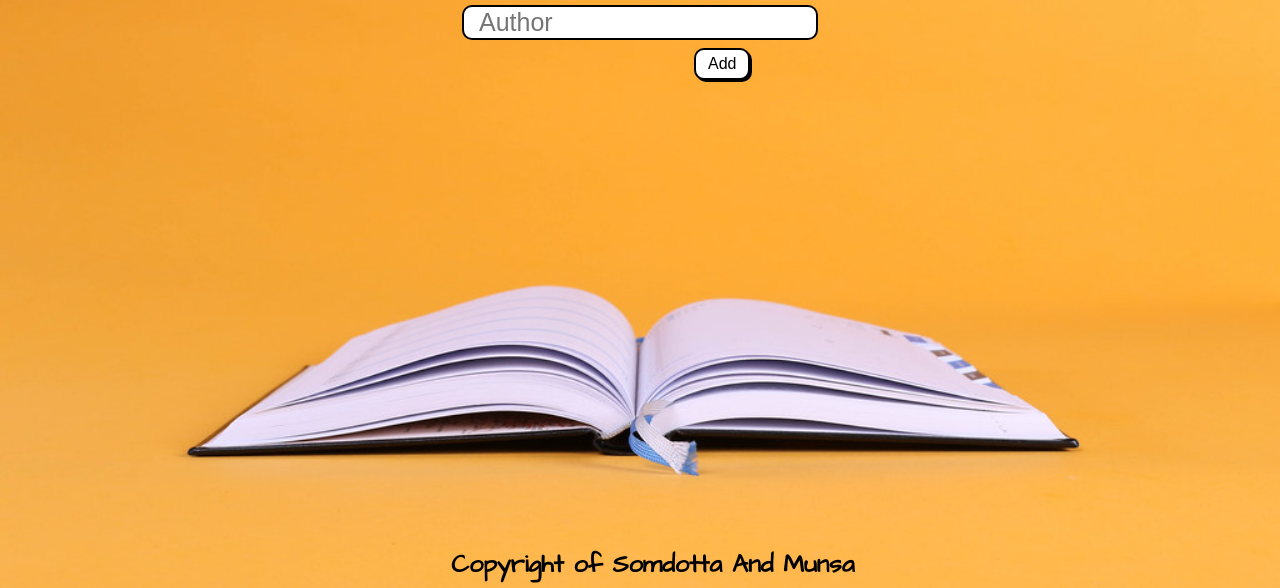
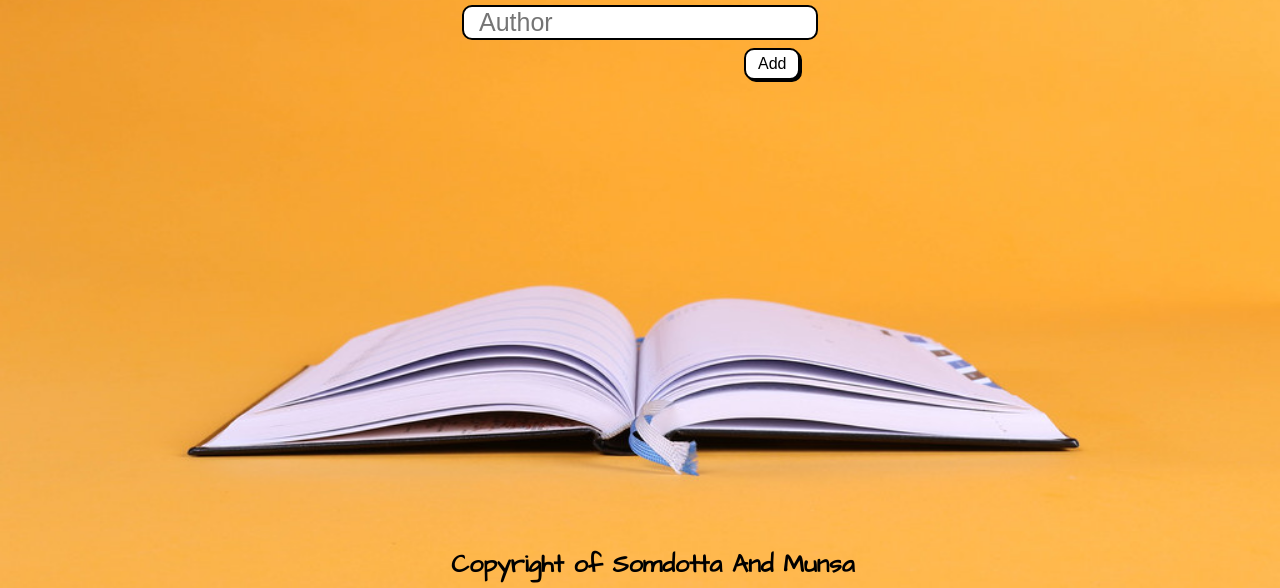
Before and after one commit to Somdotta07/Awesome_Books, a website with bundled scripts: page index.html in a window 1280 px wide. Both pictures are taken after a click on the link "Add Book". Shown: the part 212-800 px from the top of the page. Built offline with nearby package versions, Linux system fonts and the light colour scheme.

Commit message:
Update style.css

```diff
--- a/style.css
+++ b/style.css
@@ -116,7 +116,7 @@ form input {
 
 form .btn {
   display: flex;
-  margin-left: 240px;
+  margin-left: 290px;
   position: fixed;
 }
 
```
